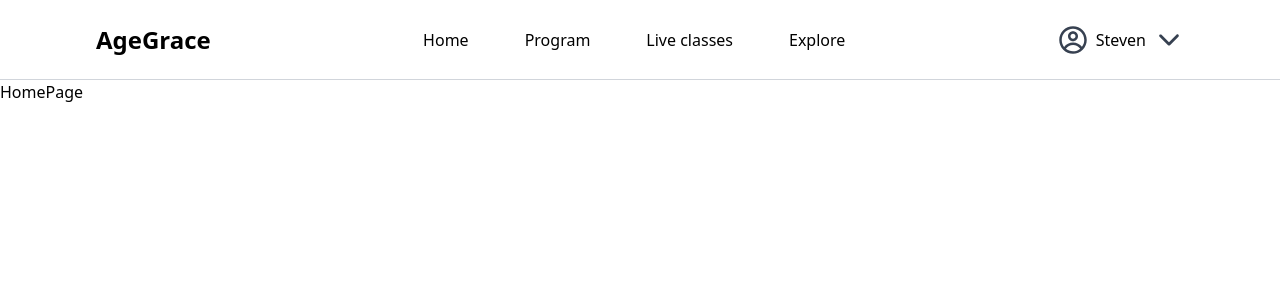
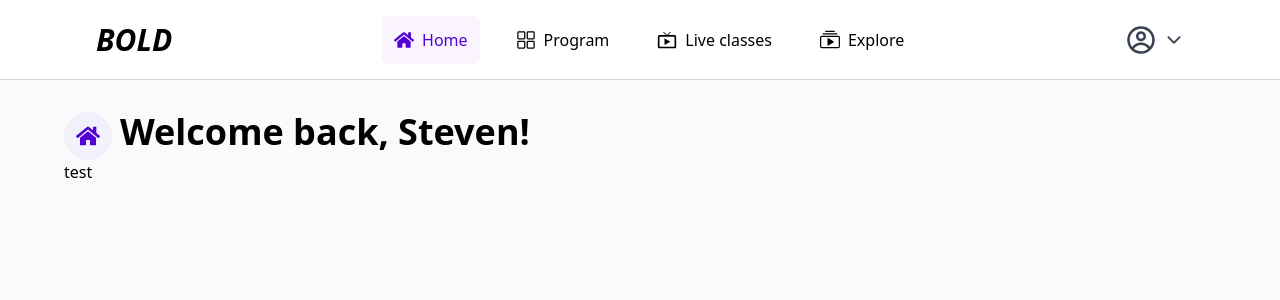
Before and after one commit to stevenGarciaDev/steven-age-bold, a React (Vite) app: page / in a window 1280 px wide. Shown: the top 300 px of the page. Built offline with nearby package versions, Linux system fonts and the light colour scheme.

Commit message:
Update npm packages, AuthenticatedNavbar, and initial layout components

```diff
--- /dev/null
+++ b/babel.config.json
@@ -0,0 +1,13 @@
+// For running Jest unit tests.
+{
+    "presets": [
+        "@babel/preset-env",
+        [
+            "@babel/preset-react",
+            {
+                "runtime": "automatic"
+            }
+        ],
+        "@babel/preset-typescript"
+    ]
+}
--- /dev/null
+++ b/jest.config.cjs
@@ -0,0 +1,6 @@
+module.exports = {
+    testEnvironment: 'jsdom',
+    transform: {
+        "^.+\\.[t|j]sx?$": "babel-jest",
+    },
+};
--- a/src/components/Navbar/AuthenticatedNavbar.tsx
+++ b/src/components/Navbar/AuthenticatedNavbar.tsx
@@ -1,17 +1,25 @@
+import { AiOutlineClose } from "react-icons/ai";
+import { BsCollectionPlay } from "react-icons/bs";
 import { CgProfile } from "react-icons/cg";
+import { FaHome } from "react-icons/fa";
+import { GiHamburgerMenu } from "react-icons/gi";
+import { IoGridOutline } from "react-icons/io5";
+import { IoIosArrowUp } from "react-icons/io";
 import { Link } from "react-router-dom";
-import { IoIosArrowDown, IoIosArrowUp } from "react-icons/io";
+import { MdLiveTv } from "react-icons/md";
+import { NavLink } from "react-router-dom";
 import { useEffect, useRef, useState } from "react";
 
 const navItems = [
-    { name: "Home", path: "/" },
-    { name: "Program", path: "/program" },
-    { name: "Live classes", path: "/live" },
-    { name: "Explore", path: "/explore" },
+    { name: "Home", path: "/", icon: <FaHome /> },
+    { name: "Program", path: "/program", icon: <IoGridOutline /> },
+    { name: "Live classes", path: "/live", icon: <MdLiveTv /> },
+    { name: "Explore", path: "/explore", icon: <BsCollectionPlay /> },
 ];
 
 const AuthenticatedNavbar = () => {
-    const [dropdown, setDropdown] = useState(false);
+    const [menuExpanded, setMenuExpanded] = useState(false);
+    const [profileDropdown, setProfileDropdown] = useState(false);
 
     const dropdownRef = useRef(null);
 
@@ -23,7 +31,7 @@ const AuthenticatedNavbar = () => {
                     event.target as Node
                 )
             ) {
-                setDropdown(false);
+                setProfileDropdown(false);
             }
         };
 
@@ -35,42 +43,55 @@ const AuthenticatedNavbar = () => {
     }, []);
 
     return (
-        <nav className="flex flex-row items-center justify-between w-full px-2 md:px-6 lg:px-24 h-20 bg-white fixed z-10 border-b-[1px] border-gray-300">
-            <div className="text-2xl font-semibold">
-                <Link to="/">AgeGrace</Link>
+        <nav className="flex flex-row items-center justify-between w-full px-4 md:px-6 lg:px-24 h-20 bg-white fixed z-10 border-b-[1px] border-gray-300">
+            <div className="text-3xl font-semibold italic">
+                <Link to="/">BOLD</Link>
             </div>
-            <ul className="list-none flex flex-row space-x-8 text-md font-medium">
+
+            <ul className="hidden lg:flex flex-row list-none space-x-6 text-md font-medium">
                 {navItems.map((item) => (
                     <li key={item.name}>
-                        <Link
+                        <NavLink
                             to={item.path}
-                            className="hover:bg-purple-background hover:text-purple-primary rounded-md p-3"
+                            activeClassName="bg-purple-background text-purple-primary"
+                            className={({ isActive }: { isActive: boolean }) =>
+                                `rounded-md p-3 flex flex-row items-center space-x-2 hover:bg-purple-background hover:text-purple-primary ${
+                                    isActive
+                                        ? "bg-purple-background text-purple-primary"
+                                        : ""
+                                }`
+                            }
                         >
-                            {item.name}
-                        </Link>
+                            <span className="text-xl">{item.icon}</span>
+                            <span>{item.name}</span>
+                        </NavLink>
                     </li>
                 ))}
             </ul>
-            <div className="relative" ref={dropdownRef}>
-                <div
-                    className="flex flex-row items-center space-x-2 cursor-pointer"
-                    onClick={() => setDropdown(!dropdown)}
+            <div className="hidden relative lg:block" ref={dropdownRef}>
+                <button
+                    className="flex flex-row items-center space-x-2 z-10 cursor-pointer"
+                    onClick={() => setProfileDropdown(!profileDropdown)}
                 >
                     <span className="text-3xl text-gray-700">
                         <CgProfile />
                     </span>
-                    <span className="text-md font-medium">Steven</span>
-                    <span className="text-3xl text-gray-700">
-                        {dropdown ? <IoIosArrowUp /> : <IoIosArrowDown />}
+
+                    <span
+                        className={`${
+                            profileDropdown ? "rotate-0" : "rotate-180"
+                        } text-xl text-gray-700`}
+                    >
+                        <IoIosArrowUp />
                     </span>
-                </div>
+                </button>
 
-                {dropdown && (
-                    <div className="absolute top-10 bg-white z-20">
+                {profileDropdown && (
+                    <div className="absolute top-10 -left-6 bg-white z-20">
                         <div className="border-2 border-b-0 border-slate-300 w-32 py-1 text-center">
                             <Link
                                 to="/profile"
-                                onClick={() => setDropdown(false)}
+                                onClick={() => setProfileDropdown(false)}
                                 className="block w-full"
                             >
                                 Profile
@@ -82,6 +103,37 @@ const AuthenticatedNavbar = () => {
                     </div>
                 )}
             </div>
+
+            <div className="lg:hidden">
+                <button
+                    className="text-4xl text-gray-700"
+                    onClick={() => setMenuExpanded(!menuExpanded)}
+                >
+                    {menuExpanded ? <AiOutlineClose /> : <GiHamburgerMenu />}
+                </button>
+            </div>
+
+            {menuExpanded && (
+                <div
+                    className={`lg:hidden bg-white z-10 w-full fixed left-0 top-20 transition-transform duration-300 transform ${
+                        menuExpanded ? "translate-x-0" : "-translate-x-full"
+                    }`}
+                    onClick={() => setMenuExpanded(false)}
+                >
+                    <ul>
+                        {navItems.map((item) => (
+                            <li key={item.name} className="border-b-2">
+                                <Link
+                                    to={item.path}
+                                    className="w-full block text-center py-2"
+                                >
+                                    {item.name}
+                                </Link>
+                            </li>
+                        ))}
+                    </ul>
+                </div>
+            )}
         </nav>
     );
 };
--- /dev/null
+++ b/src/components/ViewActivity/ViewActivity.tsx
@@ -0,0 +1,5 @@
+const ViewActivity = () => {
+    return <div className="border-2 rounded-md bg-white">ViewActivity</div>;
+};
+
+export default ViewActivity;
--- /dev/null
+++ b/src/components/ViewActivity/index.ts
@@ -0,0 +1 @@
+export { default } from "./ViewActivity";
--- a/src/pages/AuthenticatedHomePage/AuthenticatedHomePage.tsx
+++ b/src/pages/AuthenticatedHomePage/AuthenticatedHomePage.tsx
@@ -1,7 +1,17 @@
-import React from "react";
+import { FaHome } from "react-icons/fa";
 
 const AuthenticatedHomePage = () => {
-    return <div>AuthenticatedHomePage</div>;
+    return (
+        <div className="max-w-6xl mx-auto pt-8">
+            <h1 className="font-semibold text-4xl flex flex-row space-x-2">
+                <span className="text-2xl self-center bg-[#f2f1fb] p-3 rounded-full text-purple-primary">
+                    <FaHome />
+                </span>
+                <span>Welcome back, Steven!</span>
+            </h1>
+            <div>test</div>
+        </div>
+    );
 };
 
 export default AuthenticatedHomePage;
--- a/src/pages/HomePage/HomePage.tsx
+++ b/src/pages/HomePage/HomePage.tsx
@@ -1,7 +1,8 @@
 import React from "react";
+import AuthenticatedHomePage from "../AuthenticatedHomePage";
 
 const HomePage = () => {
-    return <div>HomePage</div>;
+    return <AuthenticatedHomePage />;
 };
 
 export default HomePage;
--- a/src/routing/Layout.tsx
+++ b/src/routing/Layout.tsx
@@ -5,7 +5,7 @@ const Layout = () => {
     return (
         <>
             <Navbar />
-            <div className="pt-20">
+            <div className="pt-20 bg-[#fafafa] w-full min-h-screen">
                 <Outlet />
             </div>
         </>
```
Also changed, not shown: package.json (+17 -2 lines), tsconfig.node.json (indentation only), 2 other files (tests, documents, lock files or other folders).
